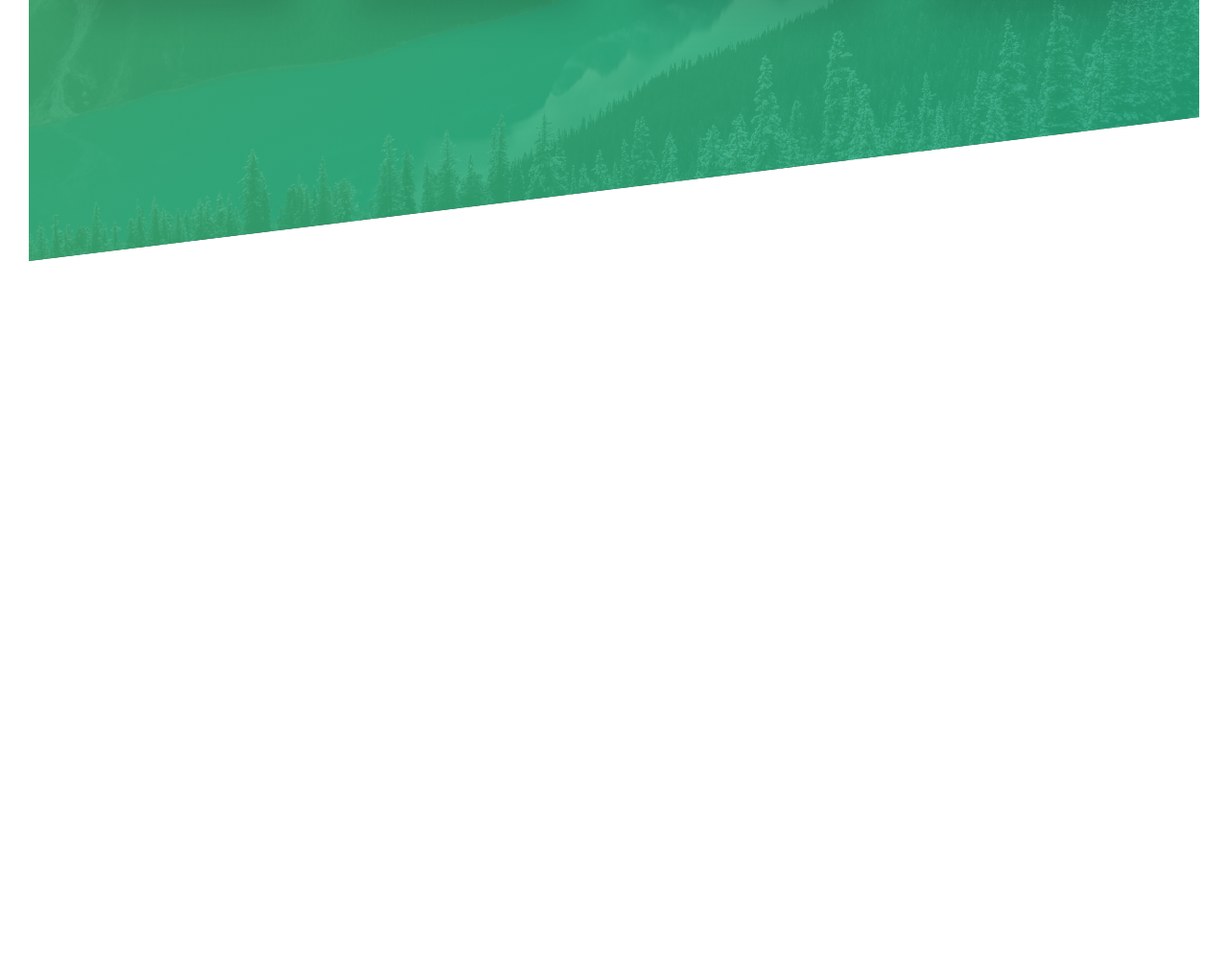
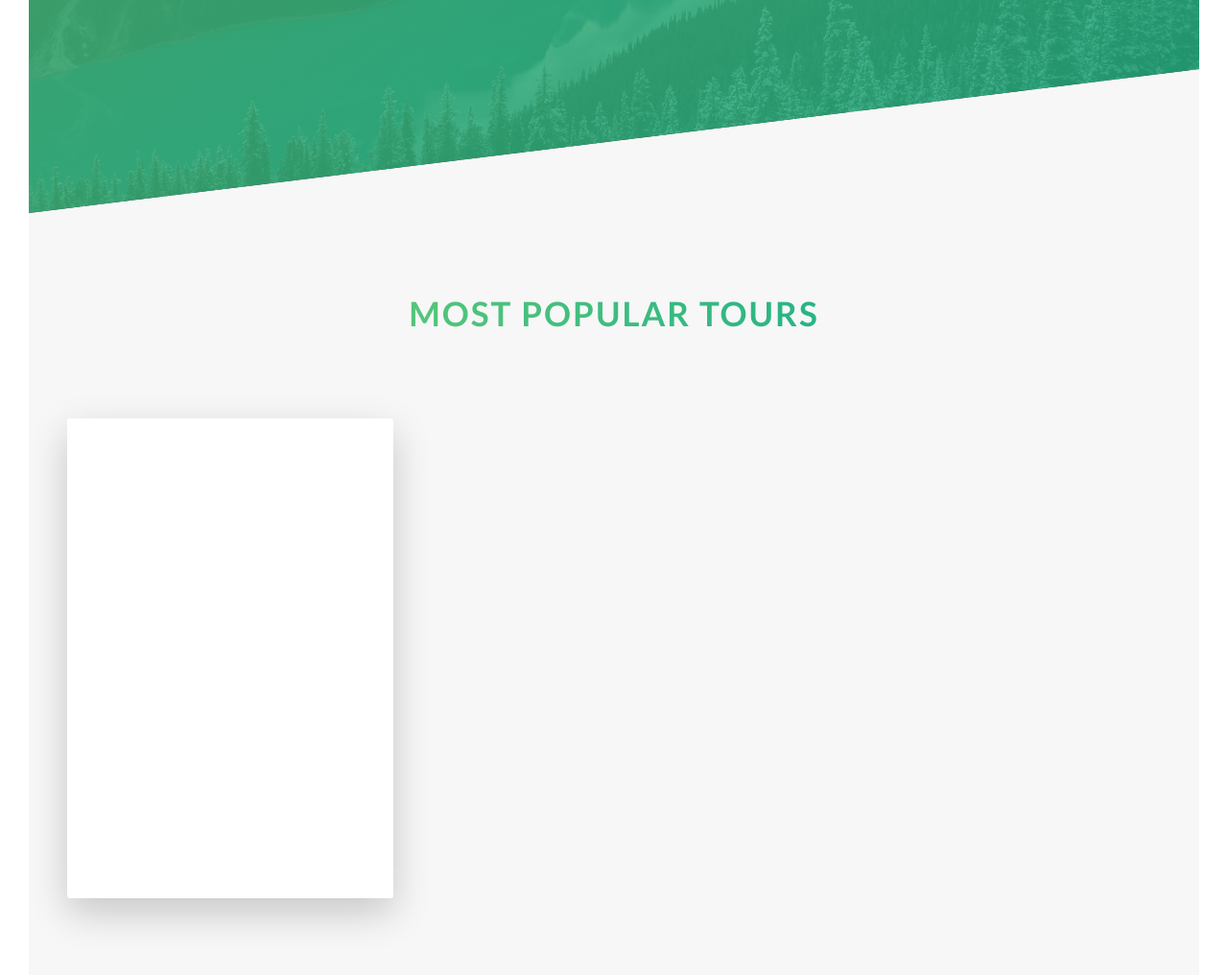
Before and after one commit to OlegStotsky/Advanced-CSS-and-SASS-course, a website: page Natours/index.html in a window 1280 px wide. Shown: the part 2082-3098 px from the top of the page at 96% size. Before the commit the page ends 2354 px from the top, so only its background shows below. Drawn offline with Linux system fonts and the light colour scheme.

Commit message:
Natours: add initial version of card component

```diff
--- a/Natours/index.html
+++ b/Natours/index.html
@@ -106,6 +106,32 @@
                     </div>
                 </div>
             </section>
+
+            <section class="section-tours">
+                <div class="u-center-text u-margin-bottom-big">
+                    <h2 class="heading-secondary">
+                        Most popular tours
+                    </h2>
+                </div>
+                <div class="row">
+                    <div class="col-1-of-3">
+                        <div class="card">
+                            <div class="card__side card__side--front card__side--front-1">
+                                FRONT
+                            </div>
+                            <div class="card__side card__side--back card__side--back-1">
+                                BACK
+                            </div>
+                        </div>
+                    </div>
+                    <div class="col-1-of-3">
+                        <div class="card"></div>
+                    </div>
+                    <div class="col-1-of-3">
+                        <div class="card"></div>
+                    </div>
+                </div>
+            </section>
         </main>
     </body>
 </html>
--- a/Natours/sass/abstracts/_variables.scss
+++ b/Natours/sass/abstracts/_variables.scss
@@ -2,6 +2,9 @@
 $color-primary: #7ed56f;
 $color-primary-light: #55c57a;
 $color-primary-dark: #28b485;
+
+$color-secondary-light: #ffb900;
+$color-secondary-dark: #ff7730;
 
 $color-gray-light-1: #f7f7f7;
 $color-gray-dark: #777;
--- /dev/null
+++ b/Natours/sass/components/_card.scss
@@ -0,0 +1,45 @@
+.card {
+  perspective: 150rem;
+  position: relative;
+  height: 50rem;
+
+  &__side {
+    height: 50rem;
+    transition: all .8s ease;
+    color: #fff;
+    font-size: 2rem;
+    position: absolute;
+    top: 0;
+    left: 0;
+    width: 100%;
+    backface-visibility: hidden;
+    border-radius: 3px;
+    box-shadow: 0 1.5rem 4rem rgba($color-black, .2);
+
+    &--front {
+      background-color: white;
+    }
+
+    &--back {
+      transform: rotateY(180deg);
+
+      &-1 {
+        background-image: linear-gradient(to right bottom, $color-secondary-light, $color-secondary-dark);
+      }
+      &-2 {
+
+      }
+      &-3 {
+
+      }
+    }
+  }
+
+  &:hover &__side--front {
+    transform: rotateY(-180deg);
+  }
+
+  &:hover &__side--back {
+    transform: rotateY(0deg);
+  }
+}
--- a/Natours/sass/main.scss
+++ b/Natours/sass/main.scss
@@ -12,6 +12,7 @@
 @import "./components/button";
 @import "./components/composition";
 @import "./components/feature_box";
+@import "./components/card";
 
 @import "./layout/header";
 @import "./layout/grid";
--- a/Natours/sass/pages/_home.scss
+++ b/Natours/sass/pages/_home.scss
@@ -12,7 +12,7 @@
     rgba($color-primary-dark, 0.815)),
     url(../img/nat-4.jpg);
   background-size: cover;
-  margin-top: -5rem;
+  margin-top: -10rem;
 
   transform: skewY(-7deg);
 
@@ -20,3 +20,9 @@
     transform: skewY(7deg);
   }
 }
+
+.section-tours {
+  margin-top: -10rem;
+  background-color: $color-gray-light-1;
+  padding: 25rem 0 50rem 0;
+}
```
Also changed, not shown: Natours/css/style.css.
